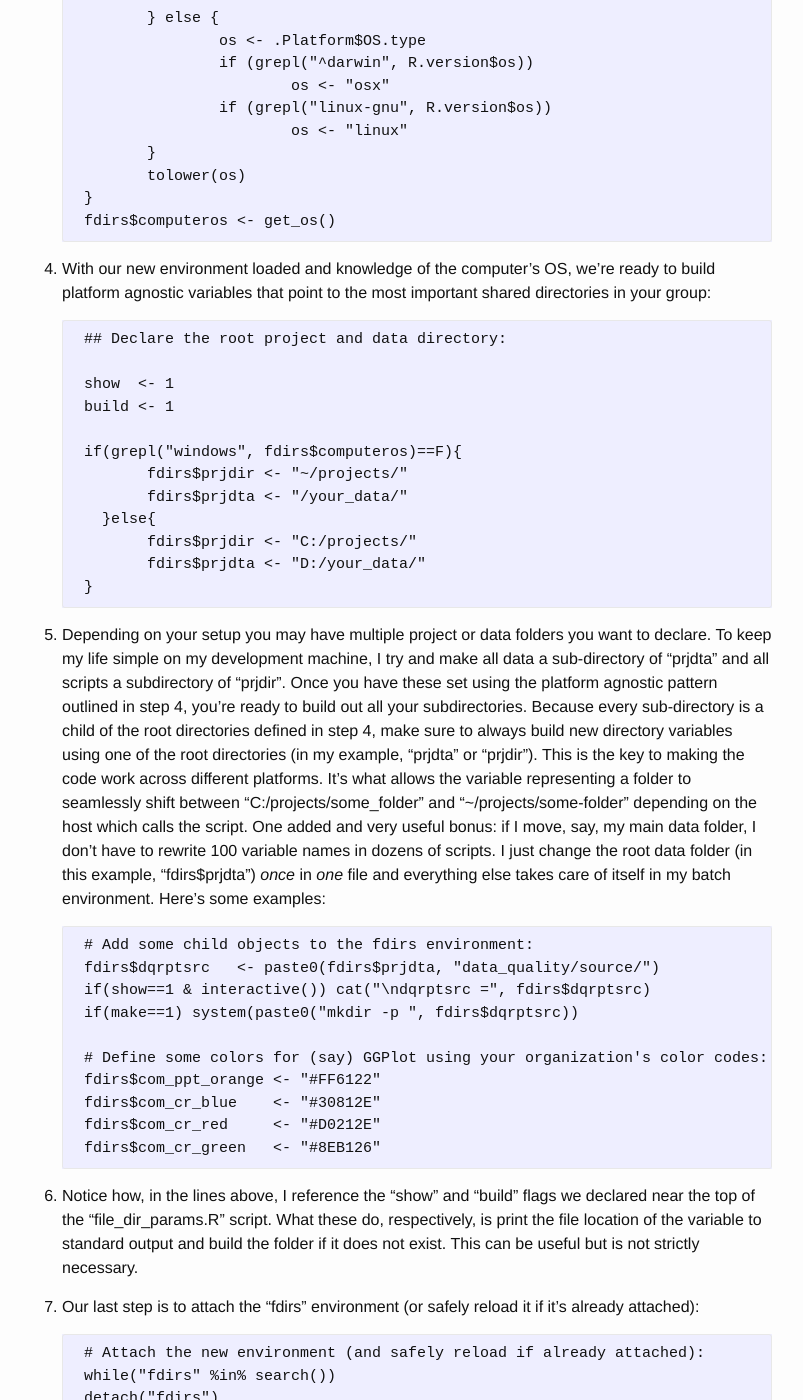
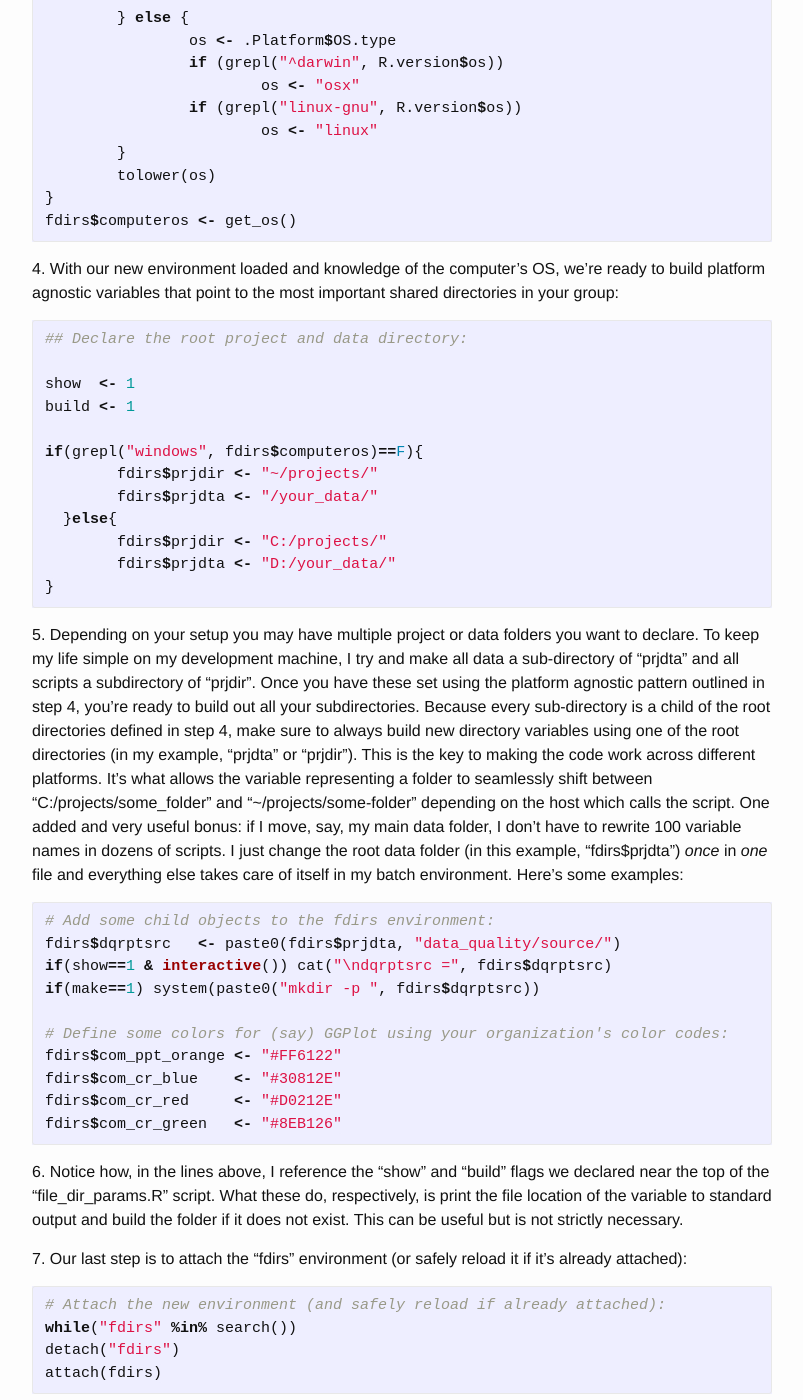
Before and after one commit to DerekYves/blog_archives, a Jekyll site: the page built from _posts/2016-05-10-Sharing_R_code_in_a_group.markdown, in a window 1280 px wide and 1400 px high, scrolled down 1572 px. Shown: the whole window, without its empty margins (238-1041 px from the left). Built offline with Jekyll 4.4.1, drawn with Linux system fonts in a browser that asks for light colours; nearby versions of some CDN libraries; some of the changed text lies outside the part shown.

````diff
--- a/_config.yml
+++ b/_config.yml
@@ -18,5 +18,3 @@ linkedin_username: derek-darves-681a93a7
 # Build settings
 markdown: kramdown
 highlighter: rouge
-kramdown:
-  input: GFM
--- a/_posts/2016-05-10-Sharing_R_code_in_a_group.markdown
+++ b/_posts/2016-05-10-Sharing_R_code_in_a_group.markdown
@@ -17,59 +17,66 @@ An added advantage the approach I’ve developed: if I want to move ALL of my ma
 
 In short, my process is basically this:
 
-1. The same (hopefully source controlled) file is sourced at the top of each *analysis* script. At the point of sourcing some parameters are declared which do the correct thing depending on whether the host is Linux, Mac, or Windows. Here’s an example:
+1\. The same (hopefully source controlled) file is sourced at the top of each *analysis* script. At the point of sourcing some parameters are declared which do the correct thing depending on whether the host is Linux, Mac, or Windows. Here’s an example:
 
-        ## Load host-dependent directory environment
-        winos <- ifelse(grepl("windows", Sys.info()['sysname'], ignore.case=T), 1, 0)
-        if(winos==1) source("C:/data/projects/scripts/R/functions/file_dir_params.R")
-        if(winos==0) source("~/projects/scripts/R/functions/file_dir_params.R")
-        rm(winos, host)
+```r
+## Load host-dependent directory environment
+winos <- ifelse(grepl("windows", Sys.info()['sysname'], ignore.case=T), 1, 0)
+if(winos==1) source("C:/data/projects/scripts/R/functions/file_dir_params.R")
+if(winos==0) source("~/projects/scripts/R/functions/file_dir_params.R")
+rm(winos, host)
+```
 
-2. The next step is to build your version of the file/directory parameter file that was sourced in step 1 by a script (in this post I'll call this file “file_dir_params.R”).
+2\. The next step is to build your version of the file/directory parameter file that was sourced in step 1 by a script (in this post I'll call this file “file_dir_params.R”).
+
+```r
+#--begin file_dir_params.R script--#
+
+# Make a new environment:
+fdirs <- new.env()
+```
+
+3\. Now add this function to the "file_dir_params.R", which is used to save a simple string indicating the host's OS type:
+
+```r
+# Function to standardize host OS name
+get_os <- function(){
+	sysinf <- Sys.info()
+	if (!is.null(sysinf)){
+		os <- sysinf['sysname']
+		if (os == 'Darwin')
+			os <- "osx"
+	} else {
+		os <- .Platform$OS.type
+		if (grepl("^darwin", R.version$os))
+			os <- "osx"
+		if (grepl("linux-gnu", R.version$os))
+			os <- "linux"
+	}
+	tolower(os)
+}
+fdirs$computeros <- get_os()
+```
+
+4\. With our new environment loaded and knowledge of the computer's OS, we're ready to build platform agnostic variables that point to the most important shared directories in your group:
+
+```r
+## Declare the root project and data directory:
+
+show  <- 1
+build <- 1
+
+if(grepl("windows", fdirs$computeros)==F){
+	fdirs$prjdir <- "~/projects/"
+	fdirs$prjdta <- "/your_data/"
+  }else{
+	fdirs$prjdir <- "C:/projects/"
+	fdirs$prjdta <- "D:/your_data/"
+}
+```
 
 
-        #--begin file_dir_params.R script--#
-
-        # Make a new environment:
-        fdirs <- new.env()
-
-3. Now add this function to the "file_dir_params.R", which is used to save a simple string indicating the host's OS type:
-
-        # Function to standardize host OS name
-        get_os <- function(){
-        	sysinf <- Sys.info()
-        	if (!is.null(sysinf)){
-        		os <- sysinf['sysname']
-        		if (os == 'Darwin')
-        			os <- "osx"
-        	} else {
-        		os <- .Platform$OS.type
-        		if (grepl("^darwin", R.version$os))
-        			os <- "osx"
-        		if (grepl("linux-gnu", R.version$os))
-        			os <- "linux"
-        	}
-        	tolower(os)
-        }
-        fdirs$computeros <- get_os()
-
-
-4. With our new environment loaded and knowledge of the computer's OS, we're ready to build platform agnostic variables that point to the most important shared directories in your group:
-
-        ## Declare the root project and data directory:
-
-        show  <- 1
-        build <- 1
-
-        if(grepl("windows", fdirs$computeros)==F){
-        	fdirs$prjdir <- "~/projects/"
-        	fdirs$prjdta <- "/your_data/"
-          }else{
-        	fdirs$prjdir <- "C:/projects/"
-        	fdirs$prjdta <- "D:/your_data/"
-        }
-
-5. Depending on your setup you may have multiple project or data folders you want to declare.
+5\. Depending on your setup you may have multiple project or data folders you want to declare.
 To keep my life simple on my development machine, I try and make all data a sub-directory of "prjdta"
 and all scripts a subdirectory of "prjdir". Once you have these set using the platform agnostic pattern
 outlined in step 4, you're ready to build out all your subdirectories. Because every sub-directory
@@ -81,42 +88,46 @@ One added and very useful bonus: if I move, say, my main data folder, I don’t
 in dozens of scripts. I just change the root data folder (in this example, “fdirs$prjdta”) *once* in *one* file
 and everything else takes care of itself in my batch environment. Here’s some examples:
 
-        # Add some child objects to the fdirs environment:
-        fdirs$dqrptsrc   <- paste0(fdirs$prjdta, "data_quality/source/")
-        if(show==1 & interactive()) cat("\ndqrptsrc =", fdirs$dqrptsrc)
-        if(make==1) system(paste0("mkdir -p ", fdirs$dqrptsrc))
+```r
+# Add some child objects to the fdirs environment:
+fdirs$dqrptsrc   <- paste0(fdirs$prjdta, "data_quality/source/")
+if(show==1 & interactive()) cat("\ndqrptsrc =", fdirs$dqrptsrc)
+if(make==1) system(paste0("mkdir -p ", fdirs$dqrptsrc))
 
-        # Define some colors for (say) GGPlot using your organization's color codes:
-        fdirs$com_ppt_orange <- "#FF6122"
-        fdirs$com_cr_blue    <- "#30812E"
-        fdirs$com_cr_red     <- "#D0212E"
-        fdirs$com_cr_green   <- "#8EB126"
+# Define some colors for (say) GGPlot using your organization's color codes:
+fdirs$com_ppt_orange <- "#FF6122"
+fdirs$com_cr_blue    <- "#30812E"
+fdirs$com_cr_red     <- "#D0212E"
+fdirs$com_cr_green   <- "#8EB126"
+```
 
-
-6. Notice how, in the lines above, I reference the "show" and "build" flags we declared near the top of the "file_dir_params.R" script.
+6\. Notice how, in the lines above, I reference the "show" and "build" flags we declared near the top of the "file_dir_params.R" script.
 What these do, respectively, is print the file location of the variable to standard output and build the folder if it does not exist. This can be
 useful but is not strictly necessary.
 
-7. Our last step is to attach the "fdirs" environment (or safely reload it if it's already attached):
+7\. Our last step is to attach the "fdirs" environment (or safely reload it if it's already attached):
 
-        # Attach the new environment (and safely reload if already attached):
-        while("fdirs" %in% search())
-        detach("fdirs")
-        attach(fdirs)
-
-
-<br>
+```r
+# Attach the new environment (and safely reload if already attached):
+while("fdirs" %in% search())
+detach("fdirs")
+attach(fdirs)
+```
 
 **Final Thoughts**
 
 Attaching the environment as we did in step 7 is a great time saver because your can omit the "fdirs$" prefix when you reference variables in your scripts. For example, to load a file in a data
 folder I now just write:
 
-        x <- readRDS(paste0(dqrptsrc, "somefile.Rds"))
+```r
+x <- readRDS(paste0(dqrptsrc, "somefile.Rds"))
+```
 
 As opposed to:
 
-        x <- readRDS(paste0(fdirs$dqrptsrc, "somefile.Rds"))
+```r
+x <- readRDS(paste0(fdirs$dqrptsrc, "somefile.Rds"))
+```
 
 But, as with everything, there's a draw back: you'll want to make sure the names of your variables don't overlap with functions
 or other items you declare in a script. For this reason I use expressions like "prjdta" rather than "data", and I avoid overly concise
````
